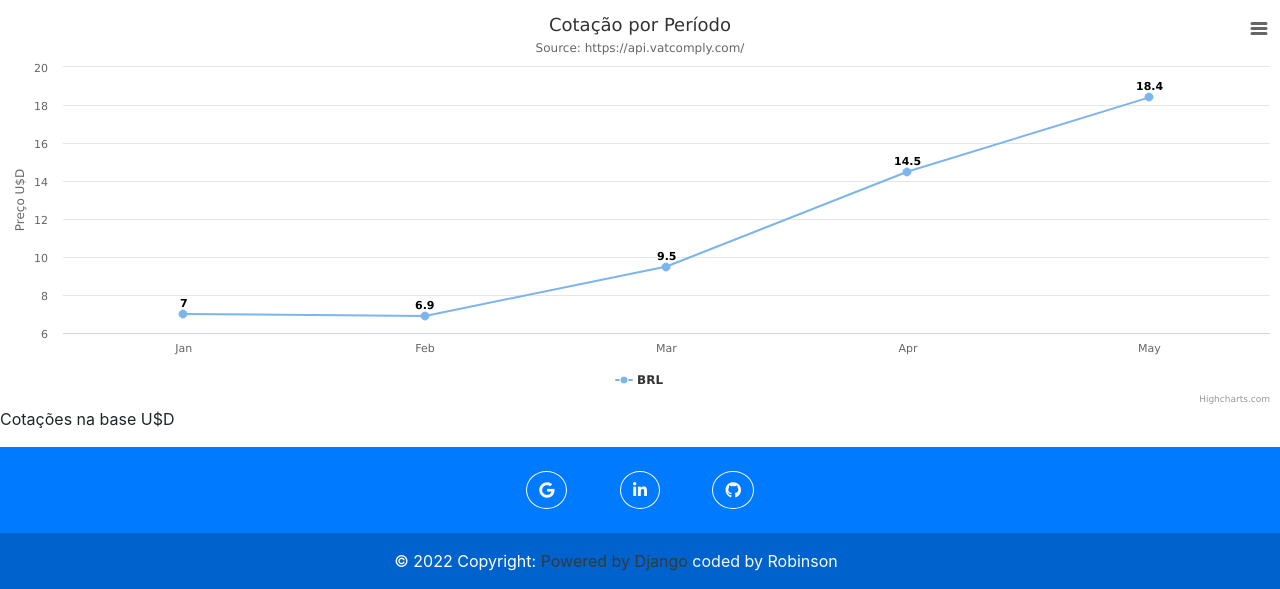
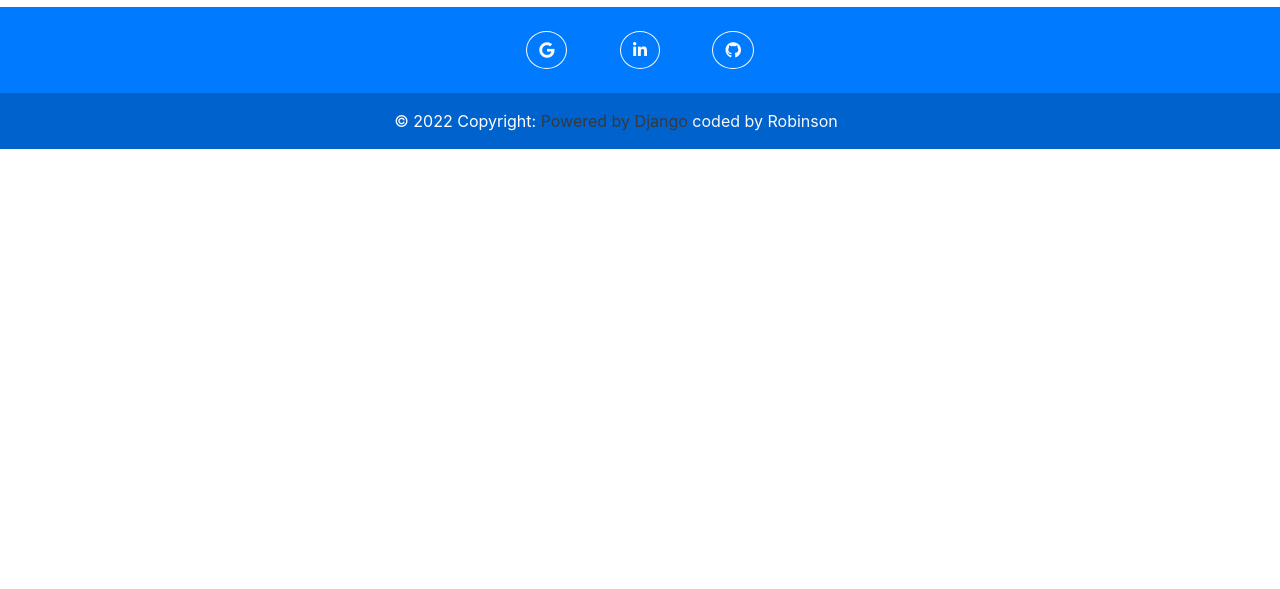
Before and after one commit to robinsonbrz/cotacao-moedas-django, a Django app: page / in a window 1280 px wide. Shown: the part 375-964 px from the top of the page. After the commit the page ends 524 px from the top, so only its background shows below. Run offline with Django 4.2, Linux system fonts and the light colour scheme; some libraries are stand-ins or nearby versions.

Commit message:
Revert "Integração Highcharts somente frontend"
This reverts commit ca1261c7828a5fcba70522e4406d9b8d406a07a2.

```diff
--- a/cotacao_grafico/templates/cotacao_grafico/base.html
+++ b/cotacao_grafico/templates/cotacao_grafico/base.html
@@ -8,7 +8,6 @@
    <title>Robinson Enedino | API Cotações</title>
    <link rel="stylesheet" href="https://cdnjs.cloudflare.com/ajax/libs/font-awesome/5.15.3/css/all.min.css">
    <link rel="stylesheet" href="https://cdn.jsdelivr.net/npm/bootstrap@4.3.1/dist/css/bootstrap.min.css" integrity="sha384-ggOyR0iXCbMQv3Xipma34MD+dH/1fQ784/j6cY/iJTQUOhcWr7x9JvoRxT2MZw1T" crossorigin="anonymous">
-   <link rel="stylesheet" href="{% static '/cotacao_grafico/css/highcharts.css'%}">
 </head>
 
 <body>
--- a/cotacao_grafico/templates/cotacao_grafico/pages/home.html
+++ b/cotacao_grafico/templates/cotacao_grafico/pages/home.html
@@ -3,60 +3,14 @@
 {% block content %}
 
 
+<!--Table cotacoes Fim -->
+
+<div class="container">
+   <h1>Cotação de moedas origem Api vatcomply.com</h1>
+</div>
 
 
-   <div class="container">
-      <h1 class="text-center">Cotação de moedas origem Api vatcomply.com</h1>
-   </div>
 
-   <figure class="highcharts-figure">
-      <div id="container"></div>
-      <p class="highcharts-description">
-         Cotações na base U$D
-      </p>
-   </figure>
 
-   <script src="https://code.highcharts.com/highcharts.js"></script>
-   <script src="https://code.highcharts.com/modules/exporting.js"></script>
-   <script src="https://code.highcharts.com/modules/export-data.js"></script>
-   <script src="https://code.highcharts.com/modules/accessibility.js"></script>
 
-   <script>
-   Highcharts.chart('container', {
-   chart: {
-      type: 'line'
-   },
-   title: {
-      text: 'Cotação por Período'
-   },
-   subtitle: {
-      text: 'Source: https://api.vatcomply.com/'
-   },
-   xAxis: {
-      categories: ['Jan', 'Feb', 'Mar', 'Apr', 'May' ]
-   },
-   yAxis: {
-      title: {
-         text: 'Preço U$D'
-      }
-   },
-   plotOptions: {
-      line: {
-         dataLabels: {
-         enabled: true
-         },
-         enableMouseTracking: false
-      }
-   },
-   series: [{
-      name: 'BRL',
-      data: [7.0, 6.9, 9.5, 14.5, 18.4 ]
-   }, ]
-   });
-   </script>
-
-   <script>
-      // var lista_datas ={{ lista_datas | safe }};
-      // var lista_cotacoes ={{ lista_cotacoes | safe }};
-   </script>
 {% endblock %}
```
